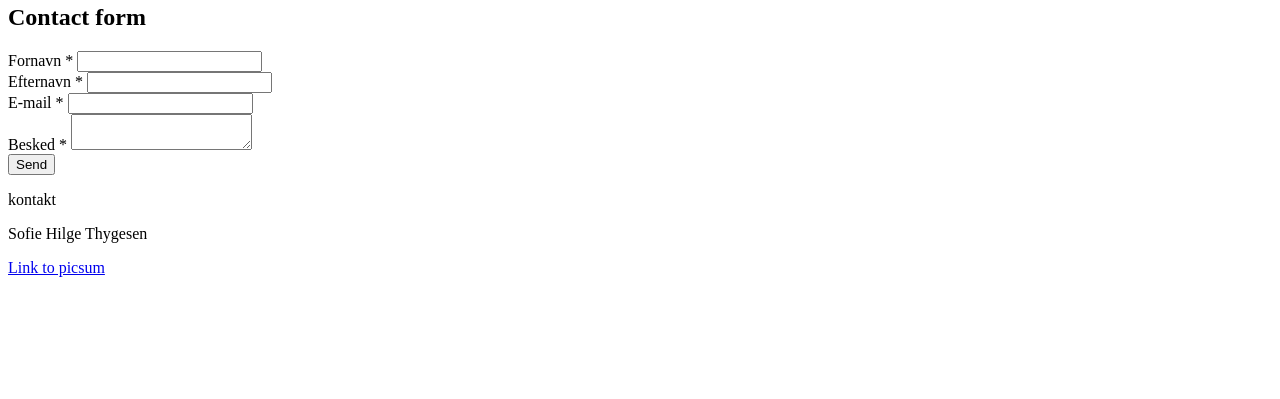
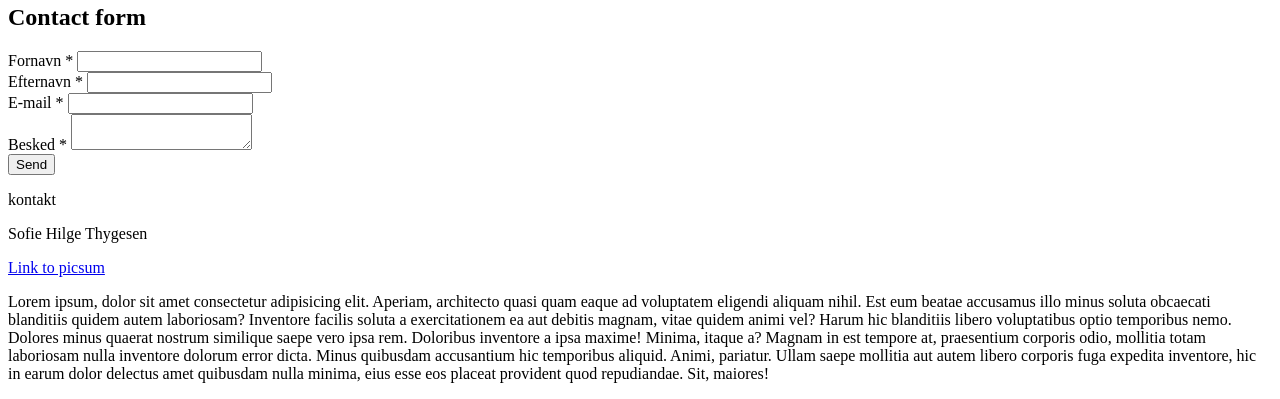
Before and after one commit to rts-cmk-wu09/bootcamp-html-1-sofiehilge, a plain HTML site: page index.html in a window 1280 px wide. Shown: the part 3224-3623 px from the top of the page. Before the commit the page ends 3509 px from the top, so only its background shows below. Drawn offline with Linux system fonts and the light colour scheme.

Commit message:
add text to footer

```diff
--- a/index.html
+++ b/index.html
@@ -130,6 +130,10 @@
         <p>kontakt</p>
         <p>Sofie Hilge Thygesen</p>
         <a href="http://https://picsum.photos/">Link to picsum</a>
+        <p>Lorem ipsum, dolor sit amet consectetur adipisicing elit. Aperiam, architecto quasi quam eaque ad voluptatem eligendi aliquam nihil. Est eum beatae accusamus illo minus soluta obcaecati blanditiis quidem autem laboriosam?
+        Inventore facilis soluta a exercitationem ea aut debitis magnam, vitae quidem animi vel? Harum hic blanditiis libero voluptatibus optio temporibus nemo. Dolores minus quaerat nostrum similique saepe vero ipsa rem.
+        Doloribus inventore a ipsa maxime! Minima, itaque a? Magnam in est tempore at, praesentium corporis odio, mollitia totam laboriosam nulla inventore dolorum error dicta. Minus quibusdam accusantium hic temporibus aliquid.
+        Animi, pariatur. Ullam saepe mollitia aut autem libero corporis fuga expedita inventore, hic in earum dolor delectus amet quibusdam nulla minima, eius esse eos placeat provident quod repudiandae. Sit, maiores!</p>
     </footer>
 </body>
 </html>
```
